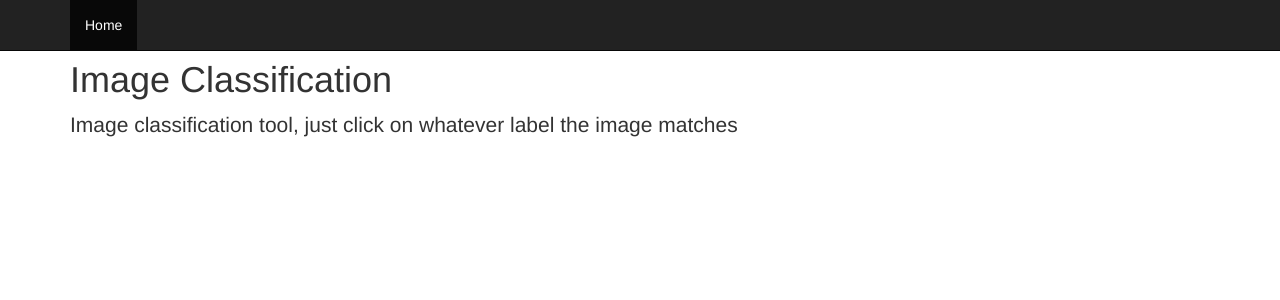
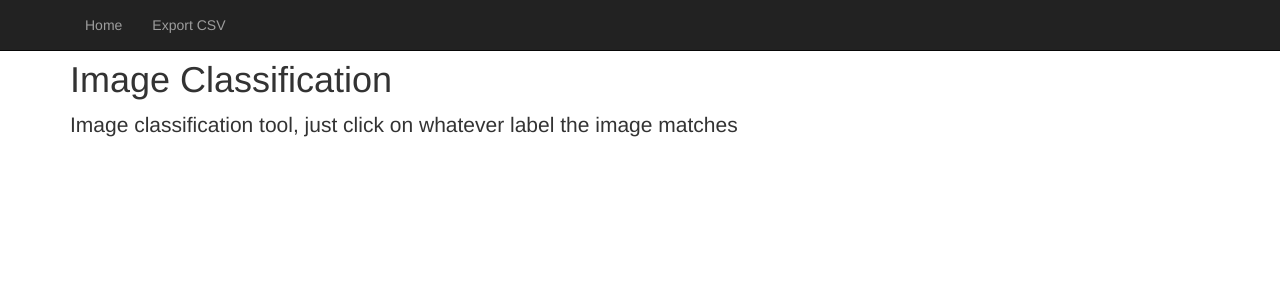
Before and after one commit to aescarcha/flask-image-classifier, a Flask app: template templates/imagelist.html in a window 1280 px wide. Shown: the top 300 px of the page. Run offline with Flask 2, Linux system fonts and the light colour scheme; the template is opened without the code that fills it, so the values that code supplies are empty; some libraries are stand-ins or nearby versions.

Commit message:
Download csv option

```diff
--- a/app.py
+++ b/app.py
@@ -1,7 +1,9 @@
 from flask import Flask
-from flask import render_template
+from flask import render_template, make_response
 from flask import request, send_from_directory, jsonify
 from flask import g
+
+import StringIO, csv
 
 import sqlite3
 
@@ -16,11 +18,36 @@ app = Flask(__name__)
 app.config['imageFolder'] = 'images'
 app.config['labels'] = ['smoker', 'non smoker', 'teapot']
 
+
 @app.route('/')
 def index():
     files = get_images()
 
     return render_template('imagelist.html', images=files, config = app.config )
+
+
+@app.route('/export-csv')
+def csv_list():
+
+    csvList = get_labels_with_images()
+
+    if not csvList:
+        return "{}"
+
+
+    fieldNames = csvList[0].keys()
+    si = StringIO.StringIO()
+    print(fieldNames)
+    cw = csv.DictWriter(si, fieldnames=fieldNames)
+    cw.writeheader()
+    for row in csvList:
+        cw.writerow(row)
+
+    output = make_response(si.getvalue())
+
+    output.headers["Content-Disposition"] = "attachment; filename=export.csv"
+    output.headers["Content-type"] = "text/csv"
+    return output
 
 
 @app.route('/images', methods=['POST'])
@@ -29,11 +56,13 @@ def save_images():
     result = get_or_create(data)
     return jsonify(result)
 
+
 @app.route('/images/<id>/labels', methods=['POST'])
 def save_label(id):
     data = request.get_json()
     create_label({'image_id': id, 'label': data["label"]})
     return jsonify(data)
+
 
 @app.route('/images/<id>/labels', methods=['DELETE'])
 def delete_label(id):
@@ -81,6 +110,9 @@ def get_by_name( name ):
 
     return image
 
+
+def get_labels_with_images():
+    return query_db('select * from image_labels JOIN images on image_labels.image_id = images.id')
 
 def create(data):
     data["path"] = app.config['imageFolder'] + '/' + data["name"]
--- a/templates/layout.html
+++ b/templates/layout.html
@@ -14,7 +14,8 @@
         <div class="container">
             <div id="navbar" class="collapse navbar-collapse">
                 <ul class="nav navbar-nav">
-                    <li class="active"><a href="#">Home</a></li>
+                    <li><a href="/">Home</a></li>
+                    <li><a href="/export-csv">Export CSV</a></li>
                 </ul>
             </div>
         </div>
```
